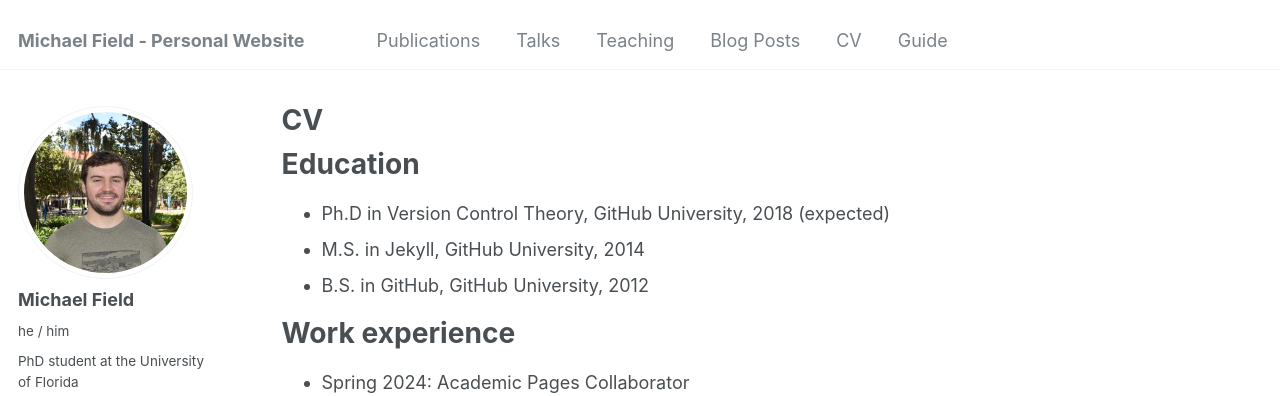
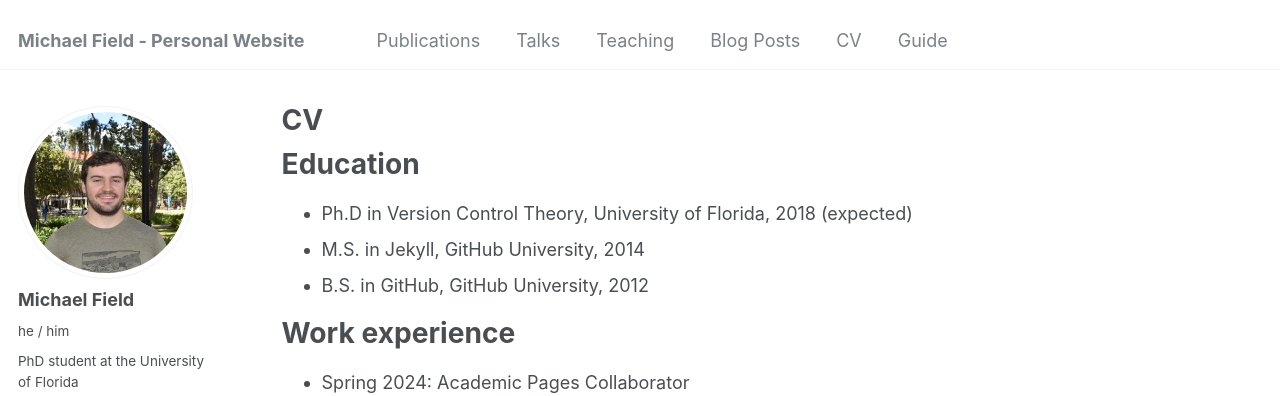
Before and after one commit to mjfield2/mjfield2.github.io, a Jekyll site: the page built from _pages/cv.md, in a window 1280 px wide and 900 px high. Shown: the top 396 px of the window. Built offline with Jekyll 4.4.1, drawn with Linux system fonts in a browser that asks for light colours; some web fonts are replaced.

Commit message:
update cv

```diff
--- a/_pages/cv.md
+++ b/_pages/cv.md
@@ -11,7 +11,7 @@ redirect_from:
 
 Education
 ======
-* Ph.D in Version Control Theory, GitHub University, 2018 (expected)
+* Ph.D in Version Control Theory, University of Florida, 2018 (expected)
 * M.S. in Jekyll, GitHub University, 2014
 * B.S. in GitHub, GitHub University, 2012
 
```
